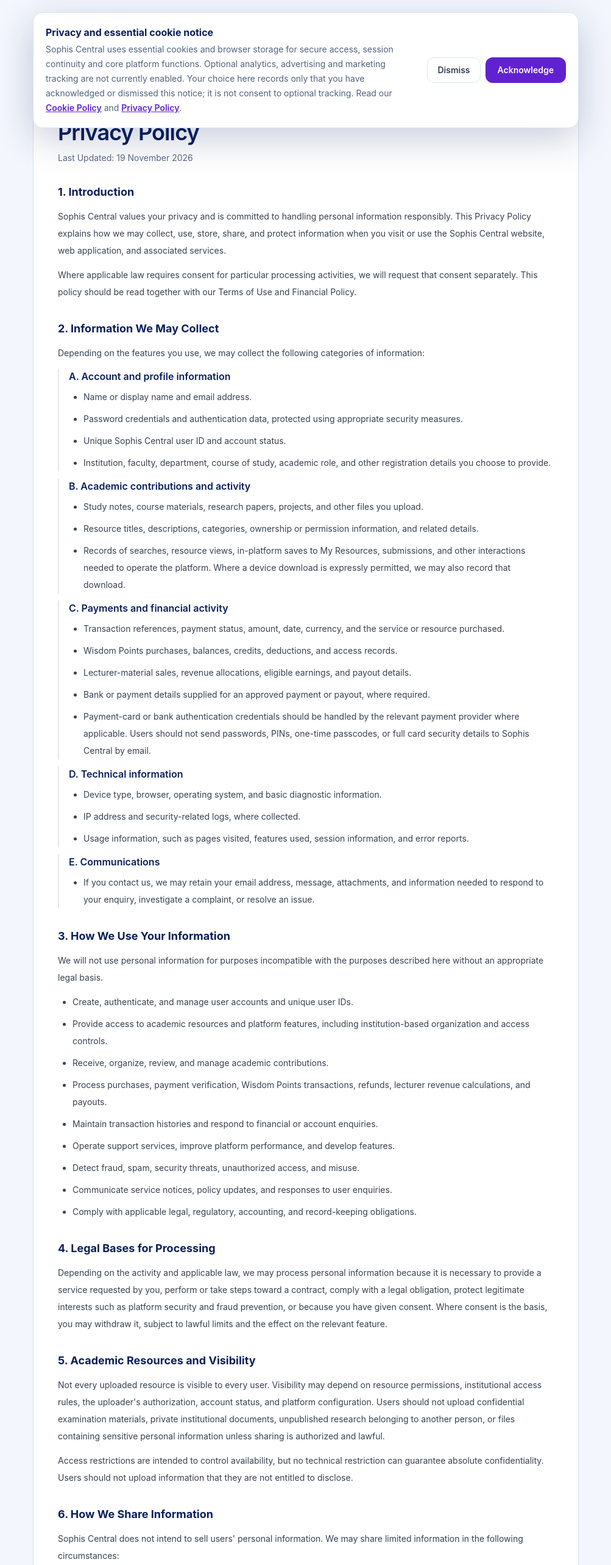
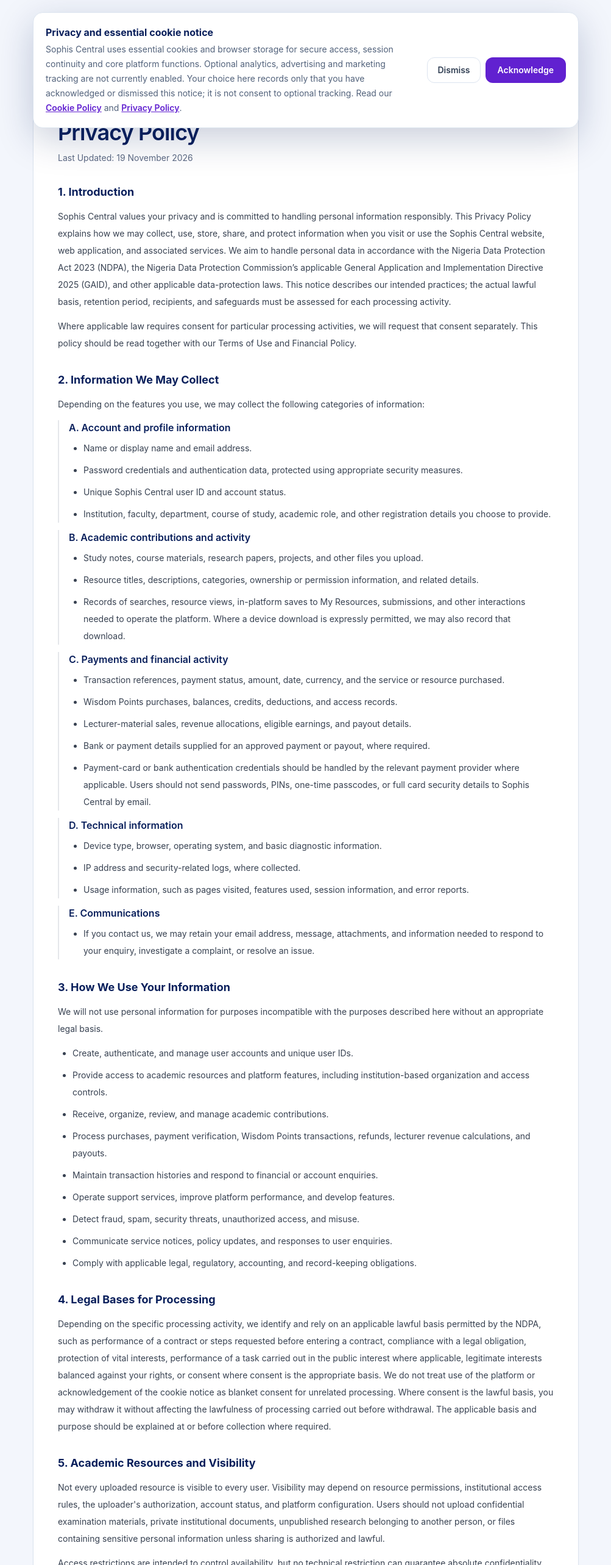
Before and after one commit to ReignnRule11/Sophia-Central-frontend, a React (Vite) app: page /privacy in a window 1280 px wide. Shown: the top 2566 px of the page at 61% size, without its empty margins (138-1141 px from the left). Built offline with nearby package versions, Linux system fonts and the light colour scheme; no server answers.

Commit message:
Align privacy notice references with NDPA 2023 and GAID 2025

```diff
--- a/src/pages/LegalPage.tsx
+++ b/src/pages/LegalPage.tsx
@@ -14,7 +14,7 @@ type PolicySection = {
 
 const privacySections: PolicySection[] = [
   { title: '1. Introduction', paragraphs: [
-    'Sophis Central values your privacy and is committed to handling personal information responsibly. This Privacy Policy explains how we may collect, use, store, share, and protect information when you visit or use the Sophis Central website, web application, and associated services.',
+    'Sophis Central values your privacy and is committed to handling personal information responsibly. This Privacy Policy explains how we may collect, use, store, share, and protect information when you visit or use the Sophis Central website, web application, and associated services. We aim to handle personal data in accordance with the Nigeria Data Protection Act 2023 (NDPA), the Nigeria Data Protection Commission’s applicable General Application and Implementation Directive 2025 (GAID), and other applicable data-protection laws. This notice describes our intended practices; the actual lawful basis, retention period, recipients, and safeguards must be assessed for each processing activity.',
     'Where applicable law requires consent for particular processing activities, we will request that consent separately. This policy should be read together with our Terms of Use and Financial Policy.',
   ]},
   { title: '2. Information We May Collect', paragraphs: ['Depending on the features you use, we may collect the following categories of information:'], subSections: [
@@ -35,7 +35,7 @@ const privacySections: PolicySection[] = [
     'Communicate service notices, policy updates, and responses to user enquiries.',
     'Comply with applicable legal, regulatory, accounting, and record-keeping obligations.',
   ], paragraphs: ['We will not use personal information for purposes incompatible with the purposes described here without an appropriate legal basis.']},
-  { title: '4. Legal Bases for Processing', paragraphs: ['Depending on the activity and applicable law, we may process personal information because it is necessary to provide a service requested by you, perform or take steps toward a contract, comply with a legal obligation, protect legitimate interests such as platform security and fraud prevention, or because you have given consent. Where consent is the basis, you may withdraw it, subject to lawful limits and the effect on the relevant feature.']},
+  { title: '4. Legal Bases for Processing', paragraphs: ['Depending on the specific processing activity, we identify and rely on an applicable lawful basis permitted by the NDPA, such as performance of a contract or steps requested before entering a contract, compliance with a legal obligation, protection of vital interests, performance of a task carried out in the public interest where applicable, legitimate interests balanced against your rights, or consent where consent is the appropriate basis. We do not treat use of the platform or acknowledgement of the cookie notice as blanket consent for unrelated processing. Where consent is the lawful basis, you may withdraw it without affecting the lawfulness of processing carried out before withdrawal. The applicable basis and purpose should be explained at or before collection where required.']},
   { title: '5. Academic Resources and Visibility', paragraphs: [
     'Not every uploaded resource is visible to every user. Visibility may depend on resource permissions, institutional access rules, the uploader\'s authorization, account status, and platform configuration. Users should not upload confidential examination materials, private institutional documents, unpublished research belonging to another person, or files containing sensitive personal information unless sharing is authorized and lawful.',
     'Access restrictions are intended to control availability, but no technical restriction can guarantee absolute confidentiality. Users should not upload information that they are not entitled to disclose.',
@@ -51,7 +51,7 @@ const privacySections: PolicySection[] = [
   { title: '7. Cookies and Similar Technologies', paragraphs: ['Sophis Central uses essential cookies and browser storage to support account access, session continuity, security, and core platform functions. Optional third-party analytics and advertising cookies are not currently enabled. If this changes, we will update the Cookie Policy and request consent where required by applicable law. Review our Cookie Policy and Cookie Settings for details.']},
   { title: '8. Data Storage and Security', paragraphs: ['We take reasonable technical and organizational measures to protect personal information against unauthorized access, loss, alteration, disclosure, or misuse. Depending on implementation, these measures may include access controls, secure authentication, encryption, monitoring, backups, and restricted administrative permissions. No internet-based service can guarantee complete security. Users should protect their login credentials and report suspected unauthorized access promptly.']},
   { title: '9. Data Retention', paragraphs: ['We retain personal information for as long as reasonably necessary to provide the service, maintain account, academic and financial records, address disputes, prevent fraud, and meet legal or regulatory obligations. Financial and transaction records may need to be retained after an account is closed where required for accounting, audit, dispute-resolution, or legal purposes. When information is no longer required, we will take appropriate steps to delete, anonymize, or securely dispose of it, subject to lawful retention requirements.']},
-  { title: '10. Your Privacy Rights', paragraphs: ['Subject to applicable law, you may have the right to request access to personal information, correction of inaccurate or incomplete information, deletion of certain information, restriction of or objection to particular processing, withdrawal of consent where consent is the basis, or a copy of certain information you provided. You may also have the right to complain to the relevant data-protection authority.', 'To exercise an applicable right, contact {{GENERAL_EMAIL}}. We may need to verify your identity before responding. Some information may be retained where the law permits or requires it.']},
+  { title: '10. Your Privacy Rights', paragraphs: ['Subject to applicable law, you may have the right to request access to personal information, correction of inaccurate or incomplete information, deletion of certain information, restriction of or objection to particular processing, withdrawal of consent where consent is the basis, or a copy of certain information you provided. You may also have the right to complain to the relevant data-protection authority.', 'To exercise an applicable right or make a privacy complaint, contact {{GENERAL_EMAIL}}. We may need to verify your identity before responding. We will handle requests within the time limits required by applicable law and explain any lawful reason why a request cannot be fully granted. Some information may be retained where the law permits or requires it. You may also lodge a complaint with the Nigeria Data Protection Commission where you believe your personal data has been processed in violation of applicable data-protection law.']},
   { title: '11. Children\'s Privacy', paragraphs: ['Sophis Central is intended primarily for students, researchers, lecturers, and other academic users. Where a user is a child or minor, collection and processing of personal information must comply with applicable child-protection and data-protection laws, including any required parental or guardian authorization. We do not knowingly seek to collect children\'s personal information unlawfully.']},
   { title: '12. Third-Party Services and Links', paragraphs: ['The platform may contain links to external academic repositories, educational websites, payment services, or other third-party services. Those services operate under their own privacy policies and practices. Sophis Central is not responsible for their independent handling of personal information.']},
   { title: '13. International Data Transfers', paragraphs: ['If personal information is stored or processed outside Nigeria, or transferred to service providers in other countries, Sophis Central will take steps to ensure that the transfer complies with applicable data-protection requirements.']},
```
